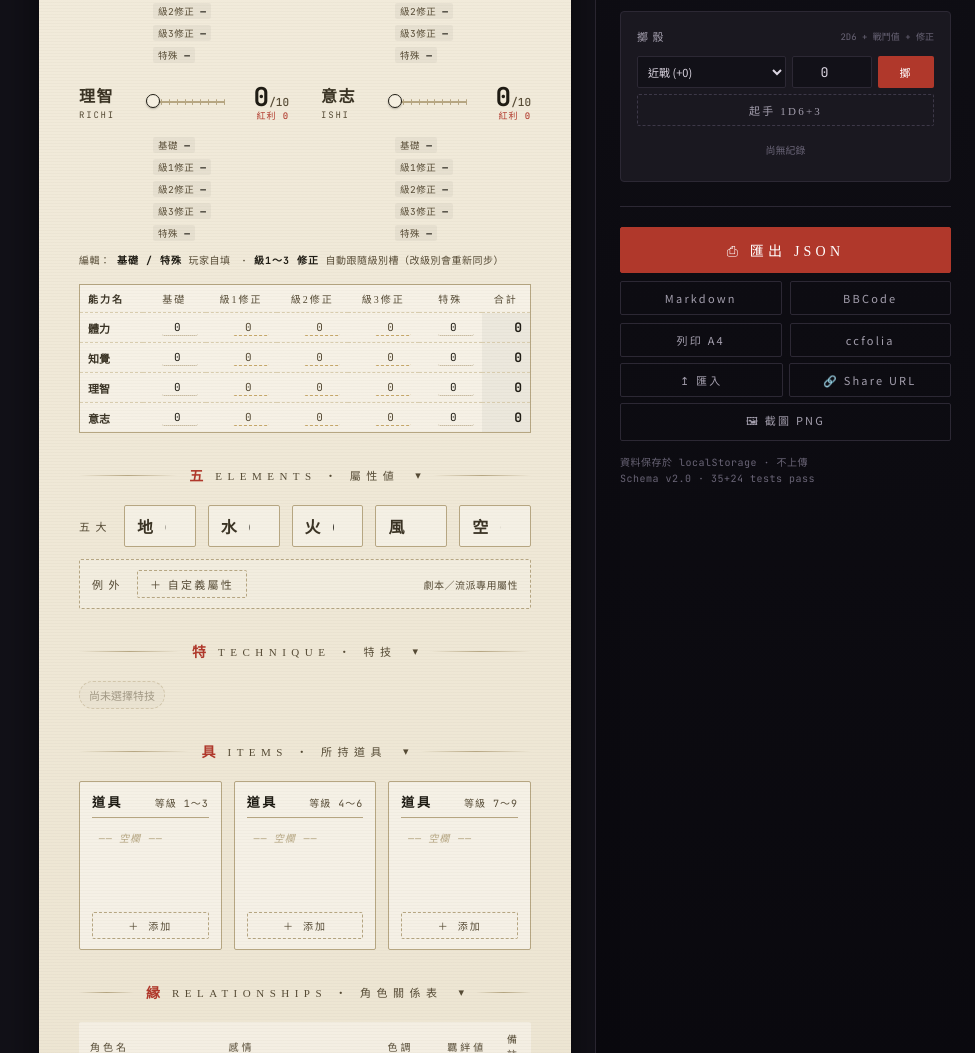
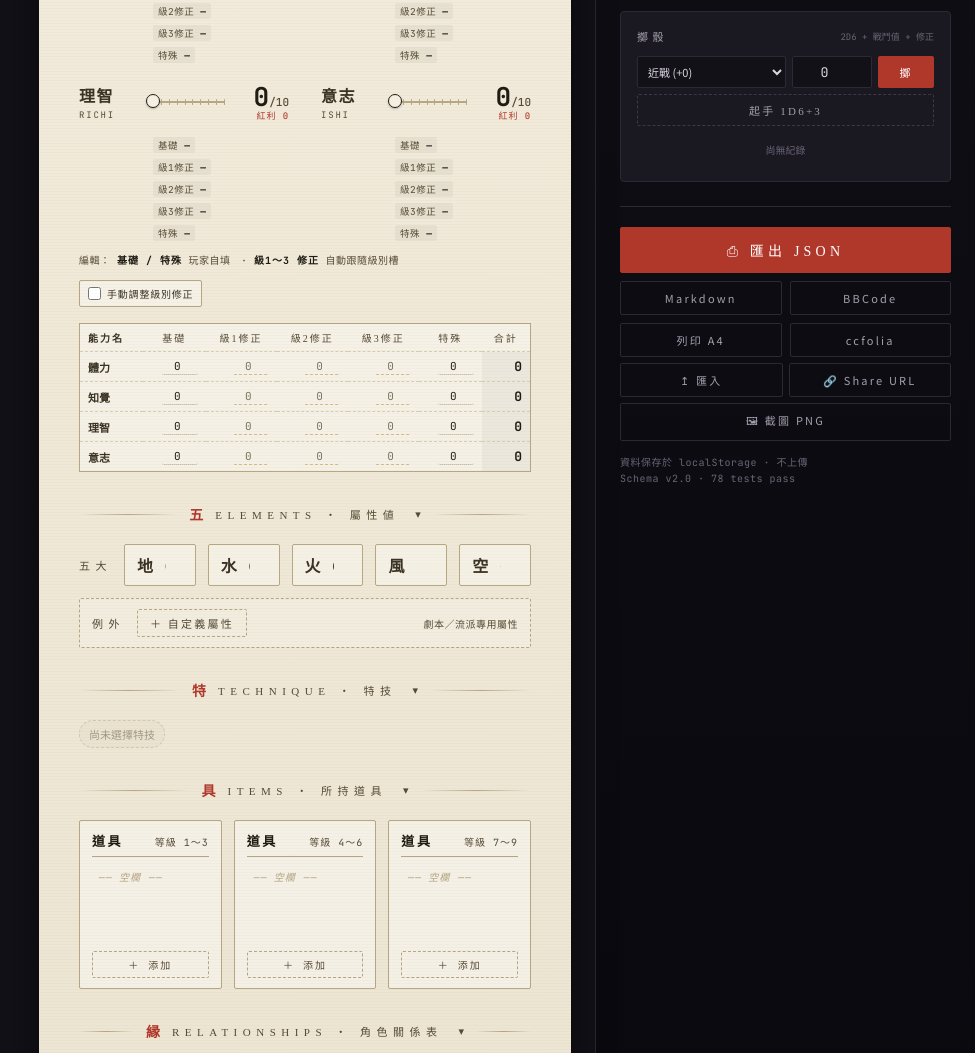
Before and after one commit to a951753abc/senya_tsukihime_generator, a website with bundled scripts: page index.html in a window 1280 px wide. Shown: the part 1038-2091 px from the top of the page, without its empty margins (305-1280 px from the left). Built offline with nearby package versions, Linux system fonts and the light colour scheme.

Commit message:
Allow manual class ability modifiers

```diff
--- a/data/schema/character.json
+++ b/data/schema/character.json
@@ -84,7 +84,7 @@
       "properties": {
         "abilities": {
           "type": "object",
-          "description": "4 屬性，每個 6 欄分解（基礎+級1+級2+級3+特殊=合計）。合計為派生，不入庫。",
+          "description": "4 屬性，每個 5 欄分解（基礎+級1+級2+級3+特殊=合計）。合計為派生，不入庫。",
           "required": ["physical", "perception", "reason", "will"],
           "properties": {
             "physical":   { "$ref": "#/$defs/abilityCell", "description": "體力 TAIRYOKU" },
@@ -93,6 +93,10 @@
             "will":       { "$ref": "#/$defs/abilityCell", "description": "意志 ISHI" }
           },
           "additionalProperties": false
+        },
+        "abilityModsManual": {
+          "type": "boolean",
+          "description": "true 時 stats.abilities 的 mod1/mod2/mod3 由玩家手動維護，不再自動跟隨 classes[].baseAbilities"
         },
         "elements": {
           "type": "object",
--- a/index.html
+++ b/index.html
@@ -38,12 +38,49 @@
     .stat-table input.cell-inp.auto:hover {
       background: rgba(200, 169, 106, .08);
     }
+    .stat-table input.cell-inp.auto.locked {
+      cursor: default;
+      opacity: .76;
+    }
+    .stat-table input.cell-inp.auto.locked:focus {
+      background: transparent;
+      border-bottom: 1px dashed var(--gold);
+    }
+    .stat-table-bar {
+      margin: var(--s-3) 0 var(--s-2);
+      display: flex;
+      align-items: center;
+      justify-content: space-between;
+      gap: var(--s-3);
+      flex-wrap: wrap;
+    }
     .stat-table-hint {
-      margin: var(--s-3) 0 var(--s-2);
       font-family: var(--f-mono); font-size: 10px;
       color: var(--paper-700); letter-spacing: .05em; line-height: 1.5;
     }
     .stat-table-hint b { color: var(--paper-900); font-weight: 700; letter-spacing: .1em; }
+    .stat-mode-toggle {
+      display: inline-flex;
+      align-items: center;
+      gap: 6px;
+      padding: 5px 8px;
+      border: 1px solid var(--paper-300);
+      border-radius: var(--r-sm);
+      background: rgba(255, 255, 255, .35);
+      font-family: var(--f-mono);
+      font-size: 10px;
+      letter-spacing: .08em;
+      color: var(--paper-800);
+      cursor: pointer;
+      user-select: none;
+    }
+    .stat-mode-toggle:hover { border-color: var(--gold); }
+    .stat-mode-toggle input {
+      width: 13px;
+      height: 13px;
+      accent-color: var(--shu);
+      margin: 0;
+    }
     /* 級別槽 add 鈕 disabled */
     .slot-add[disabled] { cursor: not-allowed; }
     /* tabs-list 用 display:contents 維持原本 flex layout */
@@ -236,7 +273,7 @@
       </div>
       <div class="export-meta">
         資料保存於 localStorage · 不上傳<br>
-        Schema v2.0 · 35+24 tests pass
+        Schema v2.0 · 78 tests pass
       </div>
     </div>
   </aside>
--- a/js/store.js
+++ b/js/store.js
@@ -22,6 +22,8 @@ function defaultResources() {
 
 function normalizeCard(card) {
   if (!card || typeof card !== 'object') return card;
+  card.stats ||= {};
+  if (typeof card.stats.abilityModsManual !== 'boolean') card.stats.abilityModsManual = false;
   card.resources = { ...defaultResources(), ...(card.resources || {}) };
   return card;
 }
@@ -52,6 +54,7 @@ export function defaultCharacter() {
     styles: [],
     stats: {
       abilities,
+      abilityModsManual: false,
       elements,
       elementsExtra: [],
     },
--- a/js/ui/attrs.js
+++ b/js/ui/attrs.js
@@ -2,7 +2,7 @@
  *
  * 行為：
  * - base / special：玩家手填（6 欄表的兩個 input）
- * - mod1/mod2/mod3：自動從級別槽 1/2/3 的 baseAbilities 帶入；等級不會改變基礎能力
+ * - mod1/mod2/mod3：預設自動從級別槽 1/2/3 的 baseAbilities 帶入；也可切到手動保存玩家輸入
  * - 合計 = base + mod1 + mod2 + mod3 + special（即時刷新 slider/total/sum）
  */
 
@@ -24,6 +24,7 @@ const COLS = [
   ['mod3',    '級3修正'],
   ['special', '特殊'],
 ];
+const AUTO_MOD_KEYS = ['mod1', 'mod2', 'mod3'];
 
 function attrSliderHtml(key, name, yomi) {
   return `
@@ -51,10 +52,11 @@ function statTableRowHtml(key, name) {
     <tr>
       <td>${name}</td>
       ${COLS.map(([k]) => {
-        const isAuto = k === 'mod1' || k === 'mod2' || k === 'mod3';
+        const isAuto = AUTO_MOD_KEYS.includes(k);
         const cls = isAuto ? 'cell-inp auto' : 'cell-inp';
-        const title = isAuto ? `自動：跟隨級別槽 ${k.slice(-1)} 的基本能力` : '玩家自填';
-        return `<td><input type="number" class="${cls}" data-field="stats.abilities.${key}.${k}" title="${title}"></td>`;
+        const title = isAuto ? `級別槽 ${k.slice(-1)} 基本能力修正` : '玩家自填';
+        const autoAttr = isAuto ? ' data-auto-mod' : '';
+        return `<td><input type="number" class="${cls}" data-field="stats.abilities.${key}.${k}"${autoAttr} title="${title}"></td>`;
       }).join('')}
       <td class="sum" data-sum-cell="${key}">0</td>
     </tr>
@@ -75,15 +77,25 @@ export function abilityModFromClassBase(baseAbilities) {
   };
 }
 
+export function shouldSyncAbilityMods(card) {
+  return card?.stats?.abilityModsManual !== true;
+}
+
 export function mountAttrs(rootEl, store) {
   rootEl.innerHTML = `
     <div class="attrs">
       ${ABILITIES.map(([k, n, y]) => attrSliderHtml(k, n, y)).join('')}
     </div>
-    <div class="stat-table-hint">
-      <span>編輯：</span>
-      <b>基礎 / 特殊</b> 玩家自填　·
-      <b>級1～3 修正</b> 自動跟隨級別槽（改級別會重新同步）
+    <div class="stat-table-bar">
+      <div class="stat-table-hint">
+        <span>編輯：</span>
+        <b>基礎 / 特殊</b> 玩家自填　·
+        <b>級1～3 修正</b> <span data-mod-mode-label>自動跟隨級別槽</span>
+      </div>
+      <label class="stat-mode-toggle">
+        <input type="checkbox" data-action="toggle-ability-mods-manual">
+        <span>手動調整級別修正</span>
+      </label>
     </div>
     <table class="stat-table">
       <thead>
@@ -111,7 +123,9 @@ export function mountAttrs(rootEl, store) {
   }
 
   async function syncMods(card) {
+    if (!shouldSyncAbilityMods(card)) return;
     const slots = card.classes.slice(0, 3);  // 最多 mod3，4th slot 不影響屬性
+    const slotIds = slots.map(cls => cls?.id || '');
     // 千夜月姬規則：級別的基本能力只套用一次；升級只影響 modifierTable。
     const slotMods = await Promise.all(slots.map(async cls => {
       if (!cls?.id) return null;
@@ -120,12 +134,17 @@ export function mountAttrs(rootEl, store) {
     }));
     while (slotMods.length < 3) slotMods.push(null);
 
+    const fresh = getActiveCard(store.getState());
+    if (!fresh || fresh.id !== card.id || !shouldSyncAbilityMods(fresh)) return;
+    const freshSlotIds = fresh.classes.slice(0, 3).map(cls => cls?.id || '');
+    if (slotIds.join('\u0000') !== freshSlotIds.join('\u0000')) return;
+
     // 比對 store；若不同則同步級別基本能力到 mod1/2/3。
     let needsUpdate = false;
     for (let i = 0; i < 3; i++) {
       const expected = slotMods[i] || { physical: 0, perception: 0, reason: 0, will: 0 };
       for (const [k] of ABILITIES) {
-        if ((card.stats.abilities[k][`mod${i + 1}`] || 0) !== (expected[k] || 0)) {
+        if ((fresh.stats.abilities[k][`mod${i + 1}`] || 0) !== (expected[k] || 0)) {
           needsUpdate = true;
         }
       }
@@ -148,6 +167,16 @@ export function mountAttrs(rootEl, store) {
     syncMods(card);
 
     applyFields(rootEl, card);
+    const manualMods = !shouldSyncAbilityMods(card);
+    const toggle = rootEl.querySelector('[data-action="toggle-ability-mods-manual"]');
+    if (toggle && toggle !== document.activeElement) toggle.checked = manualMods;
+    const modeLabel = rootEl.querySelector('[data-mod-mode-label]');
+    if (modeLabel) modeLabel.textContent = manualMods ? '手動保存輸入值' : '自動跟隨級別槽';
+    rootEl.querySelectorAll('[data-auto-mod]').forEach(inp => {
+      inp.readOnly = !manualMods;
+      inp.classList.toggle('locked', !manualMods);
+      inp.title = manualMods ? '手動調整級別修正' : '自動跟隨級別槽；開啟手動後可編輯';
+    });
     for (const [k] of ABILITIES) {
       const cell = card.stats.abilities[k];
       const total = abilityTotal(cell);
@@ -174,6 +203,17 @@ export function mountAttrs(rootEl, store) {
     }
   }
 
+  rootEl.addEventListener('change', e => {
+    const t = e.target;
+    if (t.dataset?.action !== 'toggle-ability-mods-manual') return;
+    const id = store.getState().activeCardId;
+    if (!id) return;
+    store.updateCard(id, c => {
+      c.stats ||= {};
+      c.stats.abilityModsManual = t.checked;
+    });
+  });
+
   bindFields(rootEl, store);
   store.subscribe(update);
   update();
```
Also changed, not shown: docs/data-format.md (+1 -0 lines), tests/attrs.test.js (+88 -2 lines), tests/store.test.js (+17 -0 lines).
